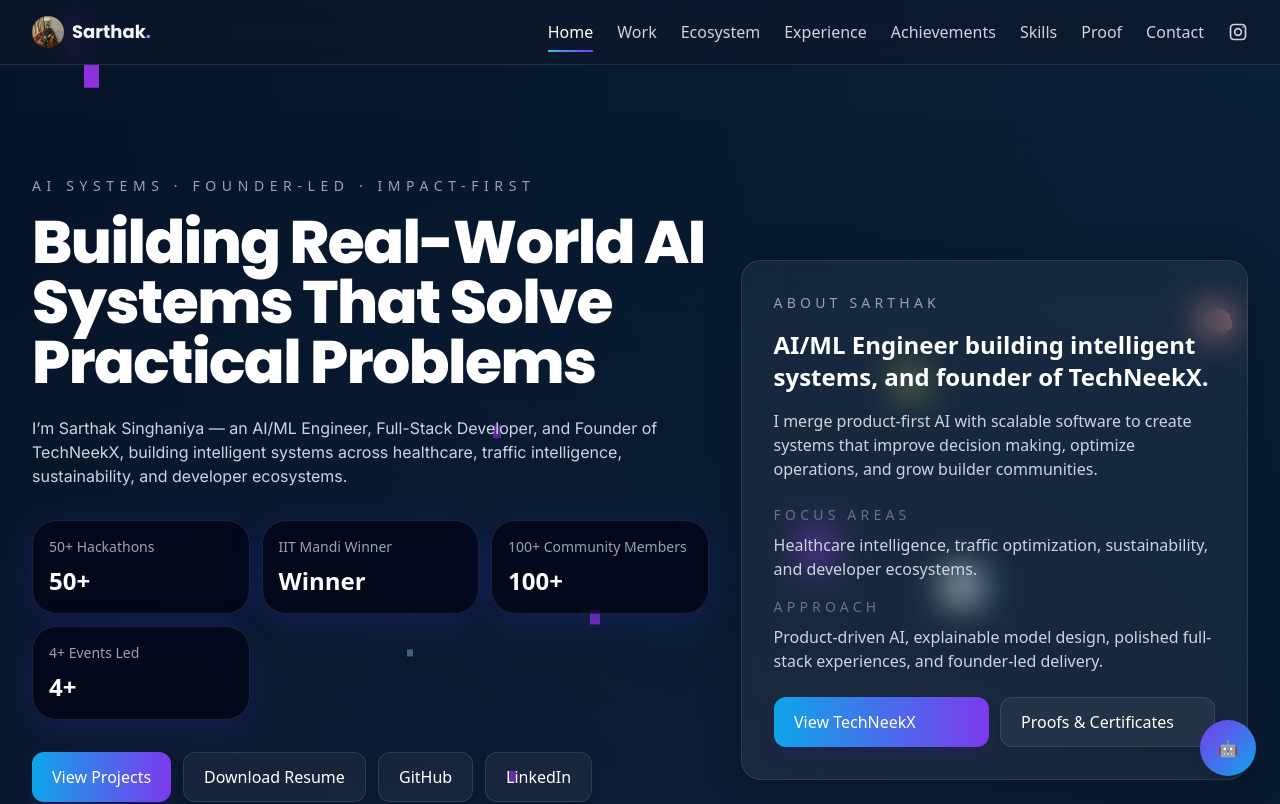
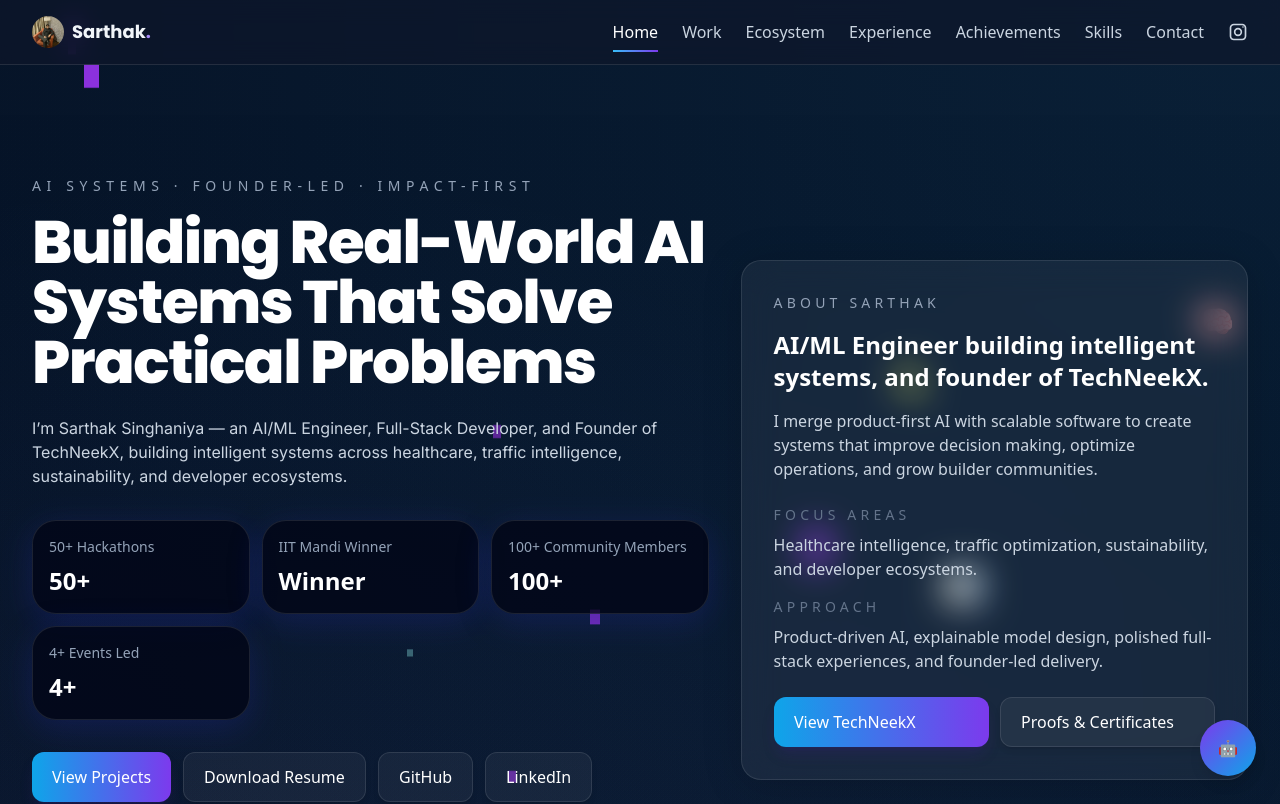
Before and after one commit to sarthaksinghaniya/My-Portfolio, a React (Vite) app: page / in a window 1280 px wide. Shown: the top 804 px of the page. Built offline with nearby package versions, Linux system fonts and the light colour scheme.

Commit message:
Remove Proof button from navbar

```diff
--- a/src/components/Navbar.jsx
+++ b/src/components/Navbar.jsx
@@ -8,7 +8,6 @@ const links = [
   { href: '#experience', label: 'Experience' },
   { href: '#achievements', label: 'Achievements' },
   { href: '#skills', label: 'Skills' },
-  { href: '#certifications', label: 'Proof' },
   { href: '#contact', label: 'Contact' },
 ]
 
```
